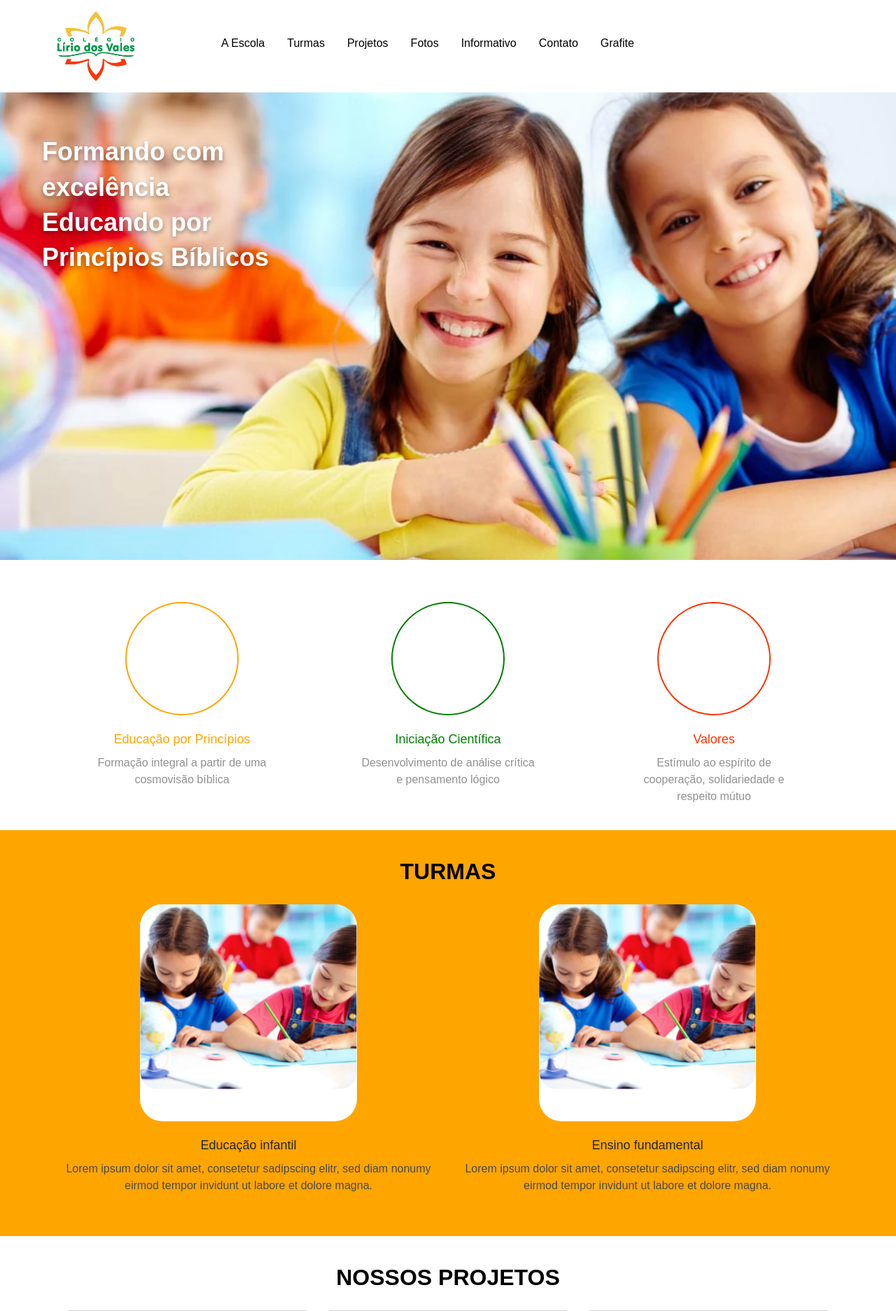
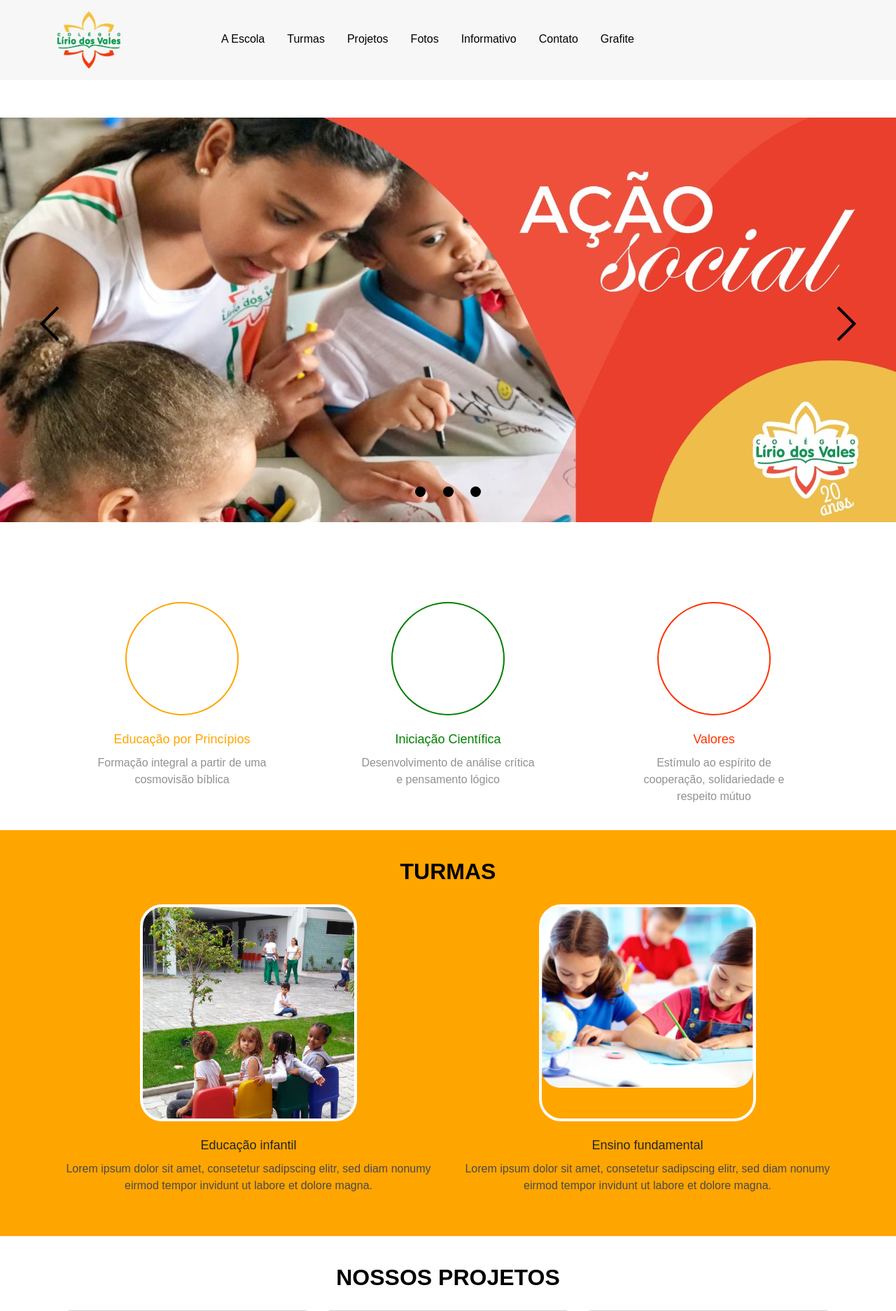
Before and after one commit to jmo-jr/novo-lirio, a PHP site: page / in a window 1280 px wide. Shown: the top 1873 px of the page at 70% size. Run offline with PHP 8.4, Linux system fonts and the light colour scheme.

Commit message:
Slide e alguns textos

```diff
--- a/index.html
+++ b/index.html
@@ -1,13 +1,16 @@
 <!DOCTYPE html>
 <html lang="pt-br">
+
 <head>
   <meta charset="UTF-8">
   <meta http-equiv="X-UA-Compatible" content="IE=edge">
   <meta name="viewport" content="width=device-width, initial-scale=1.0">
   <title>Colégio Lírio dos Vales</title>
-  <link href="https://cdn.jsdelivr.net/npm/bootstrap@5.2.2/dist/css/bootstrap.min.css" rel="stylesheet" integrity="sha384-Zenh87qX5JnK2Jl0vWa8Ck2rdkQ2Bzep5IDxbcnCeuOxjzrPF/et3URy9Bv1WTRi" crossorigin="anonymous">
+  <link href="https://cdn.jsdelivr.net/npm/bootstrap@5.2.2/dist/css/bootstrap.min.css" rel="stylesheet"
+    integrity="sha384-Zenh87qX5JnK2Jl0vWa8Ck2rdkQ2Bzep5IDxbcnCeuOxjzrPF/et3URy9Bv1WTRi" crossorigin="anonymous">
   <link rel="stylesheet" href="styles.css">
 </head>
+
 <body>
 
   <section class="top-bar">
@@ -15,18 +18,22 @@
       <div class="row">
         <div class="col-sm-12 col-md-2">
           <div class="logo">
-            <img src="images/logo-clv.png" alt="Colégio Lírio dos Vales">
+            <a href="index.html">
+              <img src="images/marca.jpeg" alt="Colégio Lírio dos Vales">
+            </a>
           </div>
         </div>
         <div class="col-sm-12 col-md-10">
           <nav class="main-nav navbar navbar-expand-lg">
             <div class="container-fluid">
-              <button class="navbar-toggler" type="button" data-bs-toggle="collapse" data-bs-target="#navbarSupportedContent" aria-controls="navbarSupportedContent" aria-expanded="false" aria-label="Toggle navigation">
+              <button class="navbar-toggler" type="button" data-bs-toggle="collapse"
+                data-bs-target="#navbarSupportedContent" aria-controls="navbarSupportedContent" aria-expanded="false"
+                aria-label="Toggle navigation">
                 <span class="navbar-toggler-icon"></span>
               </button>
               <div class="collapse navbar-collapse" id="navbarSupportedContent">
                 <ul class="navbar-nav me-auto mb-2 mb-lg-0 nav">
-                  <li><a href="">A Escola</a></li>
+                  <li><a href="a-escola.html">A Escola</a></li>
                   <li><a href="">Turmas</a></li>
                   <li><a href="">Projetos</a></li>
                   <li><a href="">Fotos</a></li>
@@ -42,9 +49,47 @@
     </div>
   </section>
 
-  <section class="hero-banner">
-    <h1>Formando com excelência
-Educando por Princípios Bíblicos</h1>
+  <section class="hero-section">
+    <!--
+    <div class="image-slider">
+      <div class="slide-imgs">
+        <img id="sl1" src="images/hero-slide-1.jpeg" alt="">
+        <img id="sl2" src="images/hero-slide-2.jpeg" alt="">
+        <img id="sl3" src="images/hero-slide-3.jpeg" alt="">
+      </div>
+      <ul class="slide-nav">
+        <li><a href="#"></a></li>
+        <li><a href="#"></a></li>
+        <li><a href="#"></a></li>
+      </ul>
+    </div>
+    -->
+    <div class="slider-container">
+      <div class="slider">
+        <div class="slides">
+          <div id="slides__1" class="slide">
+            <img id="sl1" src="images/hero-slide-1.jpeg" alt="">
+            <a class="slide__prev" href="#slides__3" title="Next"></a>
+            <a class="slide__next" href="#slides__2" title="Next"></a>
+          </div>
+          <div id="slides__2" class="slide">
+            <img id="sl1" src="images/hero-slide-2.jpeg" alt="">
+            <a class="slide__prev" href="#slides__1" title="Prev"></a>
+            <a class="slide__next" href="#slides__3" title="Next"></a>
+          </div>
+          <div id="slides__3" class="slide">
+            <img id="sl1" src="images/hero-slide-3.jpeg" alt="">
+            <a class="slide__prev" href="#slides__2" title="Prev"></a>
+            <a class="slide__next" href="#slides__1" title="Next"></a>
+          </div>
+        </div>
+        <div class="slider__nav">
+          <a class="slider__navlink" href="#slides__1"></a>
+          <a class="slider__navlink" href="#slides__2"></a>
+          <a class="slider__navlink" href="#slides__3"></a>
+        </div>
+      </div>
+    </div>
   </section>
 
   <section class="destaques">
@@ -87,12 +132,11 @@ Educando por Princípios Bíblicos</h1>
       <div class="row">
         <div class="col-sm-12 col-md-6">
           <div class="classes-item">
-            <div class="classes-item_image">
-              <img src="images/turma-temp.png" alt="Educação infantil">
-            </div>
+            <div class="classes-item_image infantil"></div>
             <h3>Educação infantil</h3>
             <div class="classes-item_text">
-              Lorem ipsum dolor sit amet, consetetur sadipscing elitr, sed diam nonumy eirmod tempor invidunt ut labore et dolore magna.
+              Lorem ipsum dolor sit amet, consetetur sadipscing elitr, sed diam nonumy eirmod tempor invidunt ut labore
+              et dolore magna.
             </div>
           </div>
         </div>
@@ -103,7 +147,8 @@ Educando por Princípios Bíblicos</h1>
             </div>
             <h3>Ensino fundamental</h3>
             <div class="classes-item_text">
-              Lorem ipsum dolor sit amet, consetetur sadipscing elitr, sed diam nonumy eirmod tempor invidunt ut labore et dolore magna.
+              Lorem ipsum dolor sit amet, consetetur sadipscing elitr, sed diam nonumy eirmod tempor invidunt ut labore
+              et dolore magna.
             </div>
           </div>
         </div>
@@ -121,7 +166,8 @@ Educando por Princípios Bíblicos</h1>
               <img class="card-img-top">
               <div class="card-body">
                 <h5 class="card-title">Projeto 1</h5>
-                <div class="card-text">Lorem ipsum dolor sit amet, consetetur sadipscing elitr, sed diam nonumy eirmod tempor invidunt ut.</div>
+                <div class="card-text">Lorem ipsum dolor sit amet, consetetur sadipscing elitr, sed diam nonumy eirmod
+                  tempor invidunt ut.</div>
               </div>
             </div>
           </div>
@@ -130,7 +176,8 @@ Educando por Princípios Bíblicos</h1>
               <img class="card-img-top">
               <div class="card-body">
                 <h5 class="card-title">Projeto 2</h5>
-                <div class="card-text">Lorem ipsum dolor sit amet, consetetur sadipscing elitr, sed diam nonumy eirmod tempor invidunt ut.</div>
+                <div class="card-text">Lorem ipsum dolor sit amet, consetetur sadipscing elitr, sed diam nonumy eirmod
+                  tempor invidunt ut.</div>
               </div>
             </div>
           </div>
@@ -139,7 +186,8 @@ Educando por Princípios Bíblicos</h1>
               <img class="card-img-top">
               <div class="card-body">
                 <h5 class="card-title">Projeto 3</h5>
-                <div class="card-text">Lorem ipsum dolor sit amet, consetetur sadipscing elitr, sed diam nonumy eirmod tempor invidunt ut.</div>
+                <div class="card-text">Lorem ipsum dolor sit amet, consetetur sadipscing elitr, sed diam nonumy eirmod
+                  tempor invidunt ut.</div>
               </div>
             </div>
           </div>
@@ -160,7 +208,9 @@ Educando por Princípios Bíblicos</h1>
       <div class="testimonials-slide">
         <div class="arrow-back">
           <svg xmlns="http://www.w3.org/2000/svg" width="25.603" height="41.462" viewBox="0 0 25.603 41.462">
-            <path id="Icon_material-keyboard-arrow-left" data-name="Icon material-keyboard-arrow-left" d="M37.6,44.841,21.778,28.981,37.6,13.122,32.731,8.25,12,28.981,32.731,49.712Z" transform="translate(-12 -8.25)" opacity="0.247"/>
+            <path id="Icon_material-keyboard-arrow-left" data-name="Icon material-keyboard-arrow-left"
+              d="M37.6,44.841,21.778,28.981,37.6,13.122,32.731,8.25,12,28.981,32.731,49.712Z"
+              transform="translate(-12 -8.25)" opacity="0.247" />
           </svg>
         </div>
         <div class="testimonials-container">
@@ -172,15 +222,18 @@ Educando por Princípios Bíblicos</h1>
                 </div>
               </div>
               <div class="col-md-8">
-                <h3>A melhor escola!</h3>
-                <p>Lorem ipsum dolor sit amet, consetetur sadipscing elitr, sed diam nonumy eirmod tempor invidunt ut labore et dolore magna aliquyam erat, sed diam voluptua.</p>
+                <h3>Sabedoria, fé e alegria!</h3>
+                <p>Somos gratos a Deus pela existência do Colégio Lírio dos Vales, que há 20 anos tem desenvolvido um trabalho sério e inspirador na vida de muitos alunos e famílias. Temos a honra e alegria de nossa filha Ester estudar há 7 anos nessa instituição, que tem feito diferença em tempos tão desafiadores e em constantes mudanças. O que determinou a nossa escolha pela escola foi a proposta pedagógica fundamentada nos princípios cristãos que desenvolve o raciocínio também através de fundamentos bíblicos.</p>
+                <h5>Nivaldo & Kesia Rios</h5>
               </div>
             </div>
           </div>
         </div>
         <div class="arrow-next">
           <svg xmlns="http://www.w3.org/2000/svg" width="25.603" height="41.462" viewBox="0 0 25.603 41.462">
-            <path id="Icon_material-keyboard-arrow-left" data-name="Icon material-keyboard-arrow-left" d="M37.6,44.841,21.778,28.981,37.6,13.122,32.731,8.25,12,28.981,32.731,49.712Z" transform="translate(37.603 49.712) rotate(180)" opacity="0.247"/>
+            <path id="Icon_material-keyboard-arrow-left" data-name="Icon material-keyboard-arrow-left"
+              d="M37.6,44.841,21.778,28.981,37.6,13.122,32.731,8.25,12,28.981,32.731,49.712Z"
+              transform="translate(37.603 49.712) rotate(180)" opacity="0.247" />
           </svg>
         </div>
       </div>
@@ -188,9 +241,10 @@ Educando por Princípios Bíblicos</h1>
   </section>
 
   <section class="contato">
-    <div class="container">
+    <div class="form-container">
       <h2 class="white-text">Fale Conosco</h2>
-      <p class="white-text">Lorem ipsum dolor sit amet, consetetur sadipscing elitr, sed diam nonumy eirmod tempor invidunt ut labore et dolore magna aliquyam erat, sed diam voluptua</p>
+      <p class="white-text">Lorem ipsum dolor sit amet, consetetur sadipscing elitr, sed diam nonumy eirmod tempor
+        invidunt ut labore et dolore magna aliquyam erat, sed diam voluptua</p>
       <form action="" method="post">
         <input type="text" name="" class="text-input">
         <input type="text" name="" class="text-input">
@@ -224,39 +278,55 @@ Educando por Princípios Bíblicos</h1>
         <div class="company-info col-sm-12 col-md-4">
           <div class="address-container">
             <svg xmlns="http://www.w3.org/2000/svg" width="16" height="21.333" viewBox="0 0 16 21.333">
-            <path id="Icon_awesome-map-marker-alt" data-name="Icon awesome-map-marker-alt" d="M7.178,20.9C1.124,12.126,0,11.226,0,8A8,8,0,0,1,16,8c0,3.226-1.124,4.126-7.178,12.9a1,1,0,0,1-1.644,0ZM8,11.333A3.333,3.333,0,1,0,4.667,8,3.333,3.333,0,0,0,8,11.333Z"/>
+              <path id="Icon_awesome-map-marker-alt" data-name="Icon awesome-map-marker-alt"
+                d="M7.178,20.9C1.124,12.126,0,11.226,0,8A8,8,0,0,1,16,8c0,3.226-1.124,4.126-7.178,12.9a1,1,0,0,1-1.644,0ZM8,11.333A3.333,3.333,0,1,0,4.667,8,3.333,3.333,0,0,0,8,11.333Z" />
             </svg>
             <div class="address">Rua Erico Sophia Brandão, 434<br>
               Ponto Central, Feira de Santana/BA</div>
           </div>
           <div class="tel"><svg xmlns="http://www.w3.org/2000/svg" width="16" height="16" viewBox="0 0 16 16">
-  <path id="Icon_material-local-phone" data-name="Icon material-local-phone" d="M7.718,11.424a13.465,13.465,0,0,0,5.858,5.858l1.956-1.956a.884.884,0,0,1,.907-.213,10.14,10.14,0,0,0,3.173.507.891.891,0,0,1,.889.889v3.1a.891.891,0,0,1-.889.889A15.11,15.11,0,0,1,4.5,5.389.892.892,0,0,1,5.389,4.5H8.5a.892.892,0,0,1,.889.889A10.1,10.1,0,0,0,9.9,8.562a.892.892,0,0,1-.222.907Z" transform="translate(-4.5 -4.5)"/>
+              <path id="Icon_material-local-phone" data-name="Icon material-local-phone"
+                d="M7.718,11.424a13.465,13.465,0,0,0,5.858,5.858l1.956-1.956a.884.884,0,0,1,.907-.213,10.14,10.14,0,0,0,3.173.507.891.891,0,0,1,.889.889v3.1a.891.891,0,0,1-.889.889A15.11,15.11,0,0,1,4.5,5.389.892.892,0,0,1,5.389,4.5H8.5a.892.892,0,0,1,.889.889A10.1,10.1,0,0,0,9.9,8.562a.892.892,0,0,1-.222.907Z"
+                transform="translate(-4.5 -4.5)" />
             </svg>
             (75) 3456-1234</div>
           <div class="mail"><svg xmlns="http://www.w3.org/2000/svg" width="16" height="12.8" viewBox="0 0 16 12.8">
-  <path id="Icon_material-email" data-name="Icon material-email" d="M17.4,6H4.6A1.6,1.6,0,0,0,3.008,7.6L3,17.2a1.6,1.6,0,0,0,1.6,1.6H17.4A1.6,1.6,0,0,0,19,17.2V7.6A1.6,1.6,0,0,0,17.4,6Zm0,3.2-6.4,4-6.4-4V7.6l6.4,4,6.4-4Z" transform="translate(-3 -6)"/>
+              <path id="Icon_material-email" data-name="Icon material-email"
+                d="M17.4,6H4.6A1.6,1.6,0,0,0,3.008,7.6L3,17.2a1.6,1.6,0,0,0,1.6,1.6H17.4A1.6,1.6,0,0,0,19,17.2V7.6A1.6,1.6,0,0,0,17.4,6Zm0,3.2-6.4,4-6.4-4V7.6l6.4,4,6.4-4Z"
+                transform="translate(-3 -6)" />
             </svg>
             colegiolirio@hotmail.com</div>
           <div class="wa"><svg xmlns="http://www.w3.org/2000/svg" width="16" height="16" viewBox="0 0 16 16">
-  <path id="Icon_awesome-whatsapp" data-name="Icon awesome-whatsapp" d="M13.6,4.575A7.931,7.931,0,0,0,1.125,14.143L0,18.25l4.2-1.1a7.9,7.9,0,0,0,3.789.964H8a8,8,0,0,0,8-7.929,7.96,7.96,0,0,0-2.4-5.607ZM8,16.775a6.578,6.578,0,0,1-3.357-.918L4.4,15.714l-2.493.654.664-2.432-.157-.25a6.6,6.6,0,1,1,12.246-3.5A6.664,6.664,0,0,1,8,16.775Zm3.614-4.936c-.2-.1-1.171-.579-1.354-.643s-.314-.1-.446.1-.511.643-.629.779-.232.15-.429.05a5.393,5.393,0,0,1-2.7-2.357c-.2-.35.2-.325.582-1.082a.367.367,0,0,0-.018-.346c-.05-.1-.446-1.075-.611-1.471s-.325-.332-.446-.339-.246-.007-.379-.007a.734.734,0,0,0-.529.246,2.226,2.226,0,0,0-.693,1.654,3.881,3.881,0,0,0,.807,2.05,8.853,8.853,0,0,0,3.386,2.993,3.877,3.877,0,0,0,2.379.5,2.029,2.029,0,0,0,1.336-.943,1.657,1.657,0,0,0,.114-.943C11.939,11.986,11.807,11.936,11.611,11.839Z" transform="translate(0 -2.25)"/>
+              <path id="Icon_awesome-whatsapp" data-name="Icon awesome-whatsapp"
+                d="M13.6,4.575A7.931,7.931,0,0,0,1.125,14.143L0,18.25l4.2-1.1a7.9,7.9,0,0,0,3.789.964H8a8,8,0,0,0,8-7.929,7.96,7.96,0,0,0-2.4-5.607ZM8,16.775a6.578,6.578,0,0,1-3.357-.918L4.4,15.714l-2.493.654.664-2.432-.157-.25a6.6,6.6,0,1,1,12.246-3.5A6.664,6.664,0,0,1,8,16.775Zm3.614-4.936c-.2-.1-1.171-.579-1.354-.643s-.314-.1-.446.1-.511.643-.629.779-.232.15-.429.05a5.393,5.393,0,0,1-2.7-2.357c-.2-.35.2-.325.582-1.082a.367.367,0,0,0-.018-.346c-.05-.1-.446-1.075-.611-1.471s-.325-.332-.446-.339-.246-.007-.379-.007a.734.734,0,0,0-.529.246,2.226,2.226,0,0,0-.693,1.654,3.881,3.881,0,0,0,.807,2.05,8.853,8.853,0,0,0,3.386,2.993,3.877,3.877,0,0,0,2.379.5,2.029,2.029,0,0,0,1.336-.943,1.657,1.657,0,0,0,.114-.943C11.939,11.986,11.807,11.936,11.611,11.839Z"
+                transform="translate(0 -2.25)" />
             </svg>
             (75) 98765-1234</div>
-          <div class="instagram"><svg xmlns="http://www.w3.org/2000/svg" width="16" height="15.996" viewBox="0 0 16 15.996">
-  <path id="Icon_awesome-instagram" data-name="Icon awesome-instagram" d="M8,6.135a4.1,4.1,0,1,0,4.1,4.1A4.095,4.095,0,0,0,8,6.135ZM8,12.9a2.666,2.666,0,1,1,2.666-2.666A2.671,2.671,0,0,1,8,12.9Zm5.226-6.935a.957.957,0,1,1-.957-.957A.954.954,0,0,1,13.222,5.967Zm2.716.971a4.734,4.734,0,0,0-1.292-3.352,4.765,4.765,0,0,0-3.352-1.292c-1.321-.075-5.279-.075-6.6,0A4.758,4.758,0,0,0,1.343,3.582,4.75,4.75,0,0,0,.051,6.934c-.075,1.321-.075,5.279,0,6.6a4.734,4.734,0,0,0,1.292,3.352,4.771,4.771,0,0,0,3.352,1.292c1.321.075,5.279.075,6.6,0a4.734,4.734,0,0,0,3.352-1.292,4.765,4.765,0,0,0,1.292-3.352c.075-1.321.075-5.276,0-6.6Zm-1.706,8.013a2.7,2.7,0,0,1-1.521,1.521c-1.053.418-3.552.321-4.715.321s-3.666.093-4.715-.321a2.7,2.7,0,0,1-1.521-1.521c-.418-1.053-.321-3.552-.321-4.715s-.093-3.666.321-4.715A2.7,2.7,0,0,1,3.281,4C4.334,3.582,6.833,3.679,8,3.679s3.666-.093,4.715.321a2.7,2.7,0,0,1,1.521,1.521c.418,1.053.321,3.552.321,4.715S14.65,13.9,14.232,14.951Z" transform="translate(0.005 -2.238)"/>
+          <div class="instagram">
+            <svg xmlns="http://www.w3.org/2000/svg" width="16" height="15.996" viewBox="0 0 16 15.996">
+              <path id="Icon_awesome-instagram" data-name="Icon awesome-instagram"
+                d="M8,6.135a4.1,4.1,0,1,0,4.1,4.1A4.095,4.095,0,0,0,8,6.135ZM8,12.9a2.666,2.666,0,1,1,2.666-2.666A2.671,2.671,0,0,1,8,12.9Zm5.226-6.935a.957.957,0,1,1-.957-.957A.954.954,0,0,1,13.222,5.967Zm2.716.971a4.734,4.734,0,0,0-1.292-3.352,4.765,4.765,0,0,0-3.352-1.292c-1.321-.075-5.279-.075-6.6,0A4.758,4.758,0,0,0,1.343,3.582,4.75,4.75,0,0,0,.051,6.934c-.075,1.321-.075,5.279,0,6.6a4.734,4.734,0,0,0,1.292,3.352,4.771,4.771,0,0,0,3.352,1.292c1.321.075,5.279.075,6.6,0a4.734,4.734,0,0,0,3.352-1.292,4.765,4.765,0,0,0,1.292-3.352c.075-1.321.075-5.276,0-6.6Zm-1.706,8.013a2.7,2.7,0,0,1-1.521,1.521c-1.053.418-3.552.321-4.715.321s-3.666.093-4.715-.321a2.7,2.7,0,0,1-1.521-1.521c-.418-1.053-.321-3.552-.321-4.715s-.093-3.666.321-4.715A2.7,2.7,0,0,1,3.281,4C4.334,3.582,6.833,3.679,8,3.679s3.666-.093,4.715.321a2.7,2.7,0,0,1,1.521,1.521c.418,1.053.321,3.552.321,4.715S14.65,13.9,14.232,14.951Z"
+                transform="translate(0.005 -2.238)" />
             </svg>
             /colegioliriodosvales</div>
-          <div class="facebook"><svg xmlns="http://www.w3.org/2000/svg" width="16" height="15.903" viewBox="0 0 16 15.903">
-  <path id="Icon_awesome-facebook" data-name="Icon awesome-facebook" d="M16.563,8.562a8,8,0,1,0-9.25,7.9V10.875H5.28V8.562H7.313V6.8a2.823,2.823,0,0,1,3.022-3.112,12.312,12.312,0,0,1,1.791.156V5.812H11.116a1.156,1.156,0,0,0-1.3,1.249v1.5h2.219l-.355,2.313H9.812v5.591A8,8,0,0,0,16.563,8.562Z" transform="translate(-0.563 -0.563)"/>
+          <div class="facebook"><svg xmlns="http://www.w3.org/2000/svg" width="16" height="15.903"
+              viewBox="0 0 16 15.903">
+              <path id="Icon_awesome-facebook" data-name="Icon awesome-facebook"
+                d="M16.563,8.562a8,8,0,1,0-9.25,7.9V10.875H5.28V8.562H7.313V6.8a2.823,2.823,0,0,1,3.022-3.112,12.312,12.312,0,0,1,1.791.156V5.812H11.116a1.156,1.156,0,0,0-1.3,1.249v1.5h2.219l-.355,2.313H9.812v5.591A8,8,0,0,0,16.563,8.562Z"
+                transform="translate(-0.563 -0.563)" />
             </svg>
             /colegioliriodosvales</div>
         </div>
       </div>
       <div class="copy">
-        <a href="">Termos de uso</a>  |  <a href="">Política de privacidade</a>
+        <a href="">Termos de uso</a> | <a href="">Política de privacidade</a>
       </div>
     </div>
   </footer>
 
-  <script src="https://cdn.jsdelivr.net/npm/bootstrap@5.2.2/dist/js/bootstrap.bundle.min.js" integrity="sha384-OERcA2EqjJCMA+/3y+gxIOqMEjwtxJY7qPCqsdltbNJuaOe923+mo//f6V8Qbsw3" crossorigin="anonymous"></script>
+  <script src="https://cdn.jsdelivr.net/npm/bootstrap@5.2.2/dist/js/bootstrap.bundle.min.js"
+    integrity="sha384-OERcA2EqjJCMA+/3y+gxIOqMEjwtxJY7qPCqsdltbNJuaOe923+mo//f6V8Qbsw3" crossorigin="anonymous">
+  </script>
 </body>
+
 </html>
--- a/styles.css
+++ b/styles.css
@@ -56,7 +56,7 @@ ul.nav li a {
 
 /* .top-bar {} */
 .logo {
-    width: 150px;
+  width: 90px;
   margin: 0 auto;
 }
 
@@ -123,10 +123,13 @@ h3 {
   width: 310px;
   height: 310px;
   margin: 0 auto;
+  border: solid 4px white;
   border-radius: 32px;
-  background: #fff;
-  overflow: hidden;
+  background-repeat: no-repeat;
+  background-position: center;
+  background-size: cover;
 }
+.classes-item_image.infantil { background-image: url(images/infantil.jpeg); }
 .classes-item_text {
   font-size: 16px;
   text-align: center;
@@ -192,13 +195,13 @@ h2 {
 .testimonials-item h3 {
   font-weight: 600;
   font-size: 24px;
-  text-align: center;
+  text-align: left;
   color: #2c2c2c;
 }
 .testimonial-image {
-    width: 240px;
-    height: 240px;
-    margin: 0 auto;
+    width: 200px;
+    height: 200px;
+    margin: 32px auto 0;
 }
 .arrow-next {
   width: 44px;
@@ -213,6 +216,10 @@ h2 {
 .contato {
   padding: 40px 0;
   background-color: var(--red);
+}
+.form-container {
+  max-width: 600px;
+  margin: 0 auto;
 }
 input, textarea {
   display: block;
@@ -256,9 +263,11 @@ input, textarea {
 .address {}
 .copy {}
 
+/* LAP/DESKTOP */
+
 @media screen and (min-width: 1024px) {
   .logo {
-    width: 110px;
+    width: 90px;
     margin: 0;
   }
 
@@ -272,15 +281,27 @@ ul.nav {
   }
 
   .navbar {
-    padding-top: 30px;
+    padding-top: 24px;
   }
 
   .top-bar {
     padding: 16px;
+    background-color: #f7f7f7;
   }
 
-.hero-banner {
-    height: calc(100vh - 132px);
+  .slide-imgs {
+    position: relative;
+  }
+
+  .slide-imgs img {
+    position: absolute;
+    top: 0;
+    left: 0;
+  }
+
+  .hero-section {
+    overflow: hidden;
+    height: calc(100vh - 114px);
   }
 
   h1 {
@@ -290,3 +311,113 @@ h1 {
     padding-top: 40px;
   }
 }
+
+/* SLIDER */
+
+.slider-container {
+  display: flex;
+  align-items: center;
+  justify-content: center;
+  height: calc(100vh - 114px);
+}
+
+.slider {
+  width: 100%;
+  /* height: 400px; */
+  text-align: center;
+  overflow: hidden;
+  position: relative;
+}
+
+.slides {
+  display: flex;
+  overflow-x: scroll;
+  position: relative;
+  scroll-behavior: smooth;
+  scroll-snap-type: x mandatory;
+}
+
+.slide:nth-of-type(even) {
+  background-color: rgb(250, 246, 212);
+}
+
+.slide {
+  display: flex;
+  justify-content: center;
+  align-items: center;
+  flex-shrink: 0;
+  width: 100%;
+  /* height: 400px; */
+  scroll-snap-align: center;
+  margin-right: 0px;
+  box-sizing: border-box;
+  background: white;
+  transform-origin: center center;
+  transform: scale(1);
+}
+
+.slide__text {
+  font-size: 40px;
+  font-weight: bold;
+  font-family: sans-serif;
+}
+
+.slide a {
+  background: none;
+  border: none;
+}
+
+a.slide__prev,
+.slider::before {
+  transform: rotate(135deg);
+  -webkit-transform: rotate(135deg);
+  left: 5%;
+}
+
+a.slide__next,
+.slider::after {
+  transform: rotate(-45deg);
+  -webkit-transform: rotate(-45deg);
+  right: 5%;
+}
+
+.slider::before,
+.slider::after,
+.slide__prev,
+.slide__next {
+  position: absolute;
+  top: 48%;
+  width: 35px;
+  height: 35px;
+  border: solid black;
+  border-width: 0 4px 4px 0;
+  padding: 3px;
+  box-sizing: border-box;
+}
+
+.slider::before,
+.slider::after {
+  content: "";
+  z-index: 1;
+  background: none;
+  pointer-events: none;
+}
+
+.slider__nav {
+  box-sizing: border-box;
+  position: absolute;
+  bottom: 5%;
+  left: 50%;
+  width: 200px;
+  margin-left: -100px;
+  text-align: center;
+}
+
+.slider__navlink {
+  display: inline-block;
+  height: 15px;
+  width: 15px;
+  border-radius: 50%;
+  background-color: black;
+  margin: 0 10px 0 10px;
+}
```
Also changed, not shown: a-escola.html (+27 -30 lines), depoimentos.txt (added, +10 -0 lines), images/hero-slide-1.jpeg (added), images/hero-slide-2.jpeg (added), images/hero-slide-3.jpeg (added), images/infantil.jpeg (added), images/template.jpeg (added). Lines whose indentation alone changed are shown as unchanged.
